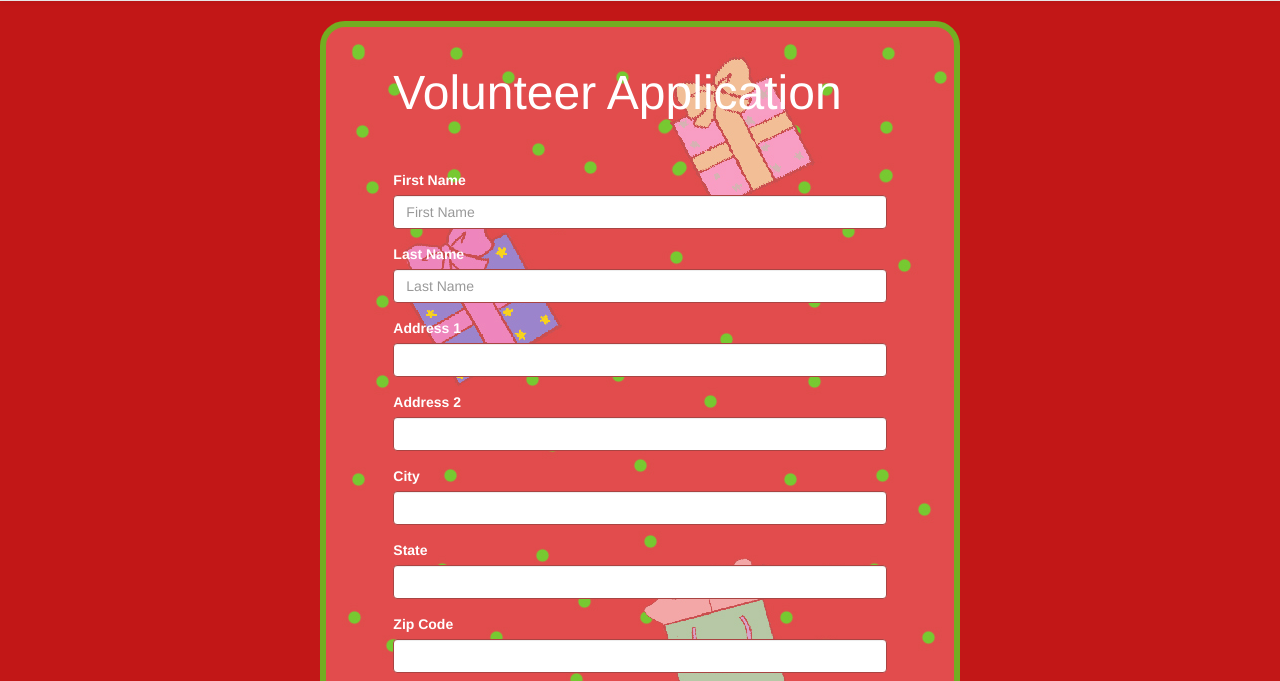
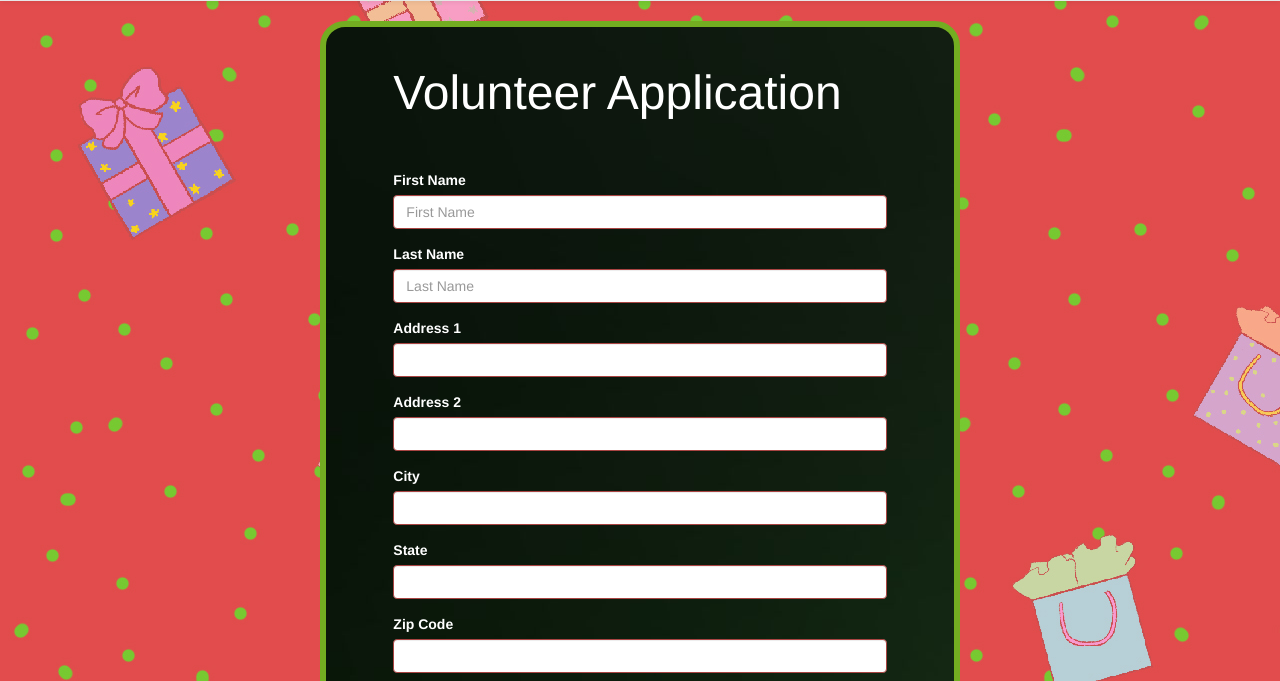
Before and after one commit to bpandayk/SanteeSantas, a plain HTML site: page public/index.html in a window 1280 px wide. Shown: the part 119-800 px from the top of the page. Drawn offline with nearby package versions, Linux system fonts and the light colour scheme.

Commit message:
Updated backgrounds. External = present, internal = dark green

```diff
--- a/public/js/waiver.css
+++ b/public/js/waiver.css
@@ -6,7 +6,8 @@ body{
   -moz-background-size: cover;
   -o-background-size: cover;
   background-size: cover;*/
-  background-color:#C21717;
+  /*background-color:#C21717;*/
+  background-image:url("../images/Website bg.jpg");
   padding-top:140px;
   padding-bottom:80px;
   color:white;
@@ -24,7 +25,7 @@ body{
   border-radius:25px;
   border: 6px solid #73AD21;
   /*background-color:#428bca;*/
-  background-image:url("../images/Website bg.jpg");
+  background-image:url("../images/Wallpaper8.jpg");
  background-attachment: center;
   padding-top:20px;
   padding-bottom:50px;
```
